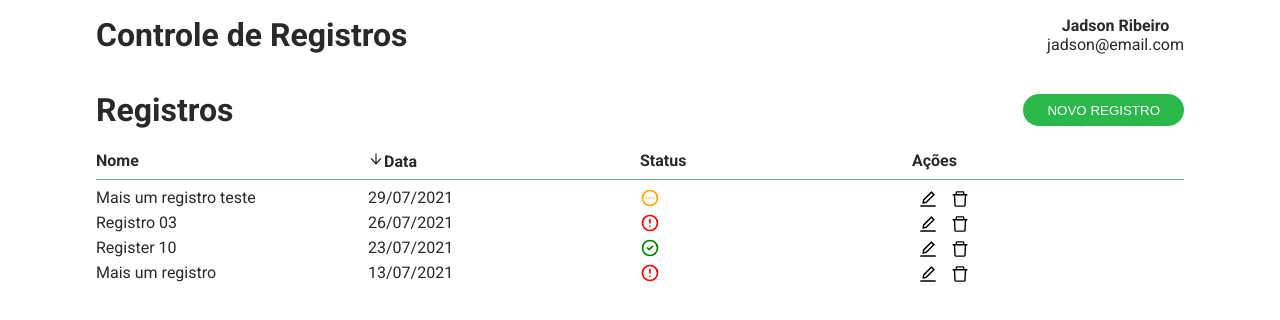
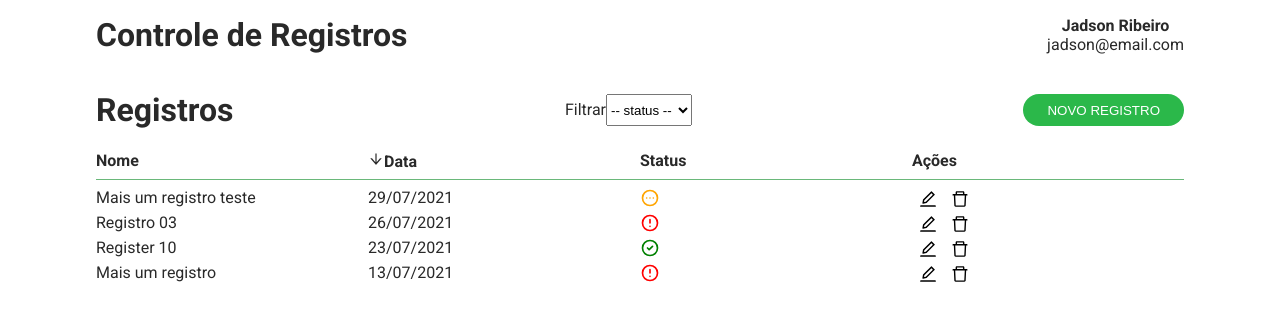
Before and after one commit to JadsonRibeiro/challenge-vix, a Next.js app: page /registers in a window 1280 px wide. Shown: the top 320 px of the page. Built offline with nearby package versions, Linux system fonts and the light colour scheme; data requests are answered from the project's data file.

Commit message:
Filtering completed

```diff
--- a/src/pages/registers/index.tsx
+++ b/src/pages/registers/index.tsx
@@ -1,11 +1,12 @@
+import { ChangeEvent, useState } from "react";
 import { GetServerSideProps } from "next";
 import Link from "next/link";
-import { useState } from "react";
 import { AiOutlineDelete, AiOutlineEdit, AiOutlineArrowDown, AiOutlineArrowUp } from "react-icons/ai"
 import { HiOutlineDotsCircleHorizontal, HiOutlineExclamationCircle, HiOutlineCheckCircle } from "react-icons/hi"
 
 import { Button } from "../../components/Button";
 import { Header } from "../../components/Header";
+import { StatusSelect } from "../../components/Select";
 
 import { api } from "../../services/api";
 
@@ -60,12 +61,29 @@ export default function RegistersPage({ registers: loadedRegisters }: RegistersP
     setRegisters(reorderedRegisters);
   }
 
+  function handleFilterRegisters(event: ChangeEvent<HTMLSelectElement>) {
+    const selectedStatus = event.target.value;
+
+    if(!selectedStatus)
+      return setRegisters(loadedRegisters);
+
+    const filteredRegisters = loadedRegisters.filter(register => register.status === selectedStatus);
+
+    setRegisters(filteredRegisters);
+  }
+
   return (
     <>
       <Header />
       <div className={styles.container}>
         <div className={styles.header}>
           <h1>Registros</h1>
+          <div className="filter">
+            Filtrar
+            <StatusSelect
+              onChange={handleFilterRegisters}
+            />
+          </div>
           <Button>
             <Link href="/registers/add">Novo Registro</Link>
           </Button>
```
